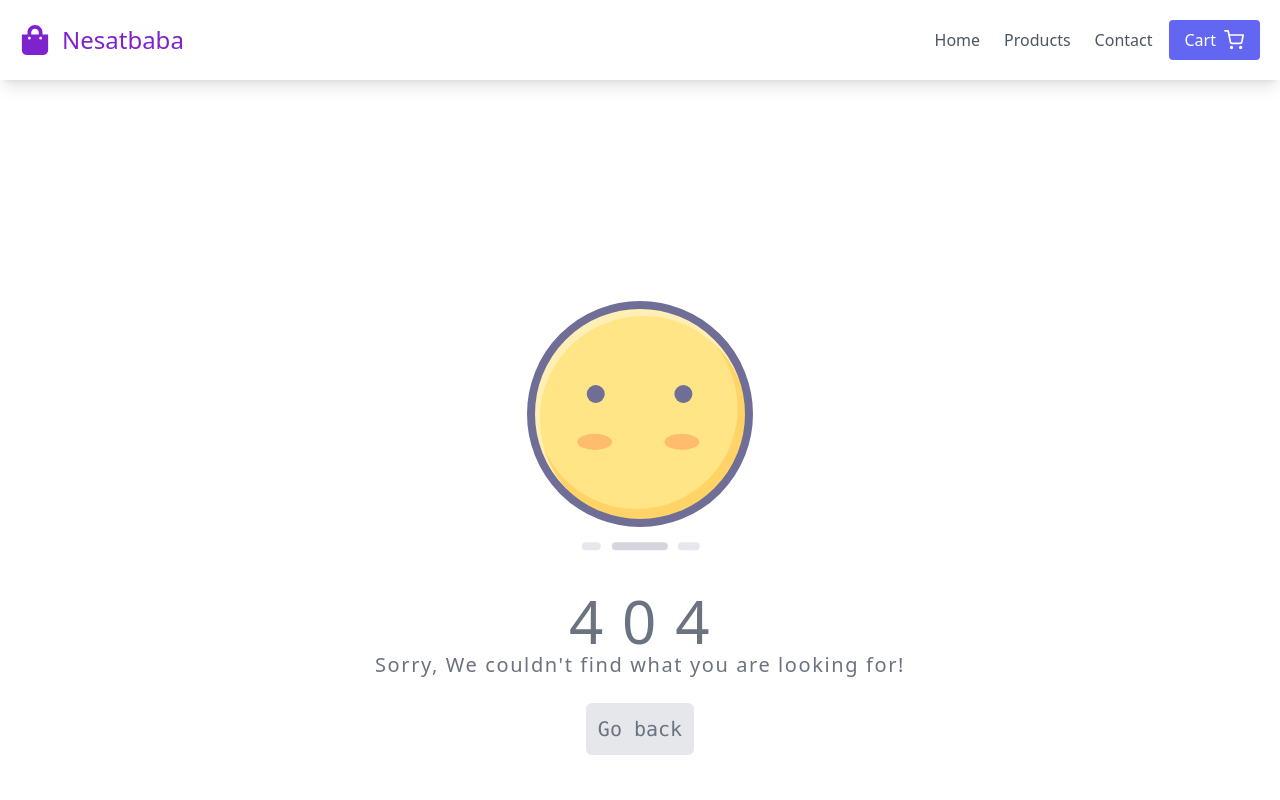
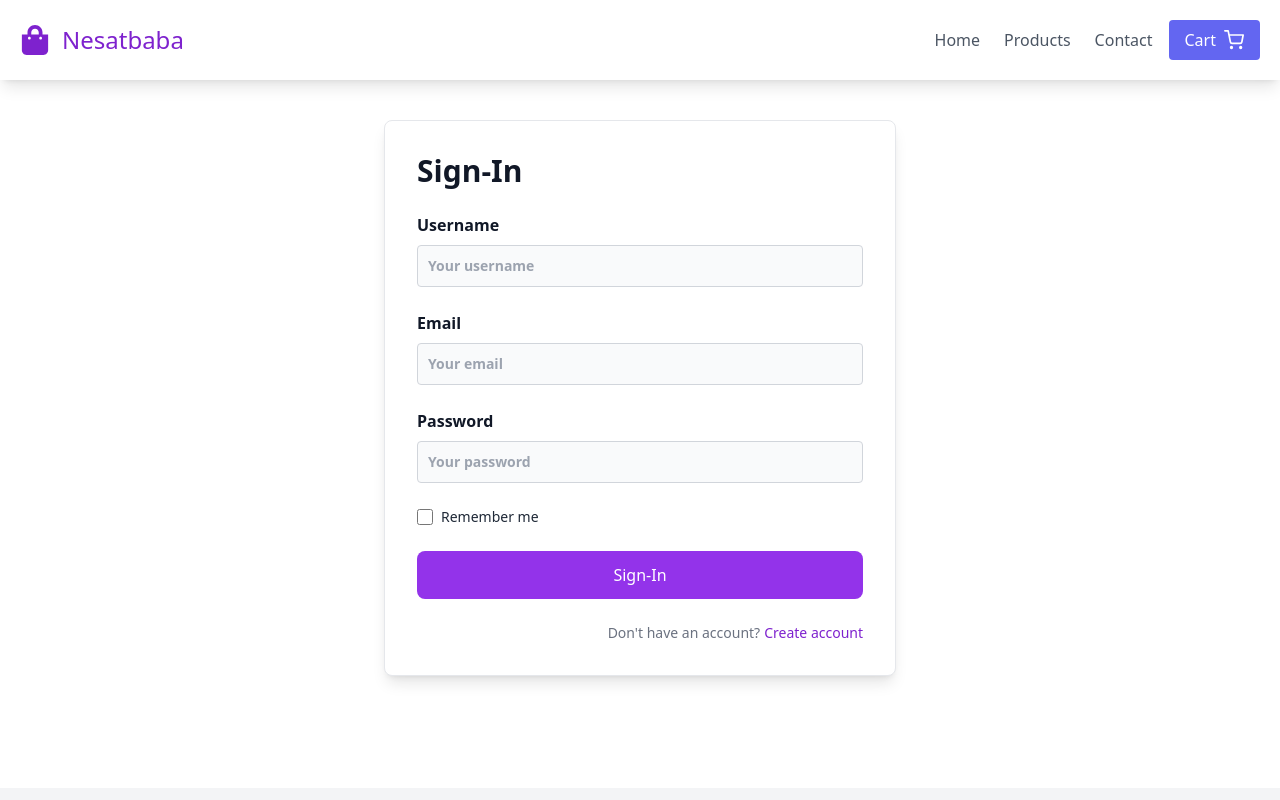
Before and after one commit to nesathanozturk/ozshop, a React (Create React App) app: page /sign-in in a window 1280 px wide. Shown: the top 800 px of the page. Built offline with nearby package versions, Linux system fonts and the light colour scheme; no server answers.

Commit message:
style: edited sign-in and changed name

```diff
--- a/src/components/auth/Auth.jsx
+++ b/src/components/auth/Auth.jsx
@@ -1,5 +1,18 @@
+import { auth } from "../../firebase";
+import { Outlet, Navigate } from "react-router-dom";
+import { useAuthState } from "react-firebase-hooks/auth";
+import Loading from "../loading/Loading";
+
 const Auth = () => {
-  return <div>Auth</div>;
+  const [user, loading, error] = useAuthState(auth);
+
+  if (error) return console.log("Error:", error);
+
+  if (loading) return <Loading />;
+
+  if (user) return <Navigate to="/" replace />;
+
+  return <Outlet />;
 };
 
 export default Auth;
--- a/src/pages/login/Login.jsx
+++ b/src/pages/sign-in/SignIn.jsx
@@ -4,7 +4,7 @@ import { useSignInWithEmailAndPassword } from "react-firebase-hooks/auth";
 import { useState } from "react";
 import Loading from "../../components/loading/Loading";
 
-const Login = () => {
+const SignIn = () => {
   const [username, setUsername] = useState("");
   const [email, setEmail] = useState("");
   const [password, setPassword] = useState("");
@@ -25,16 +25,14 @@ const Login = () => {
   };
 
   return (
-    <>
-      <div class="w-full max-w-sm p-4 bg-white border border-gray-200 rounded-lg shadow sm:p-6 md:p-8 dark:bg-gray-800 dark:border-gray-700">
-        <form class="space-y-6" action="#">
-          <h5 class="text-xl font-medium text-gray-900 dark:text-white text-center">
-            Log in
-          </h5>
+    <div className="flex justify-center items-center my-10">
+      <div className="w-full max-w-lg p-4 bg-white border border-gray-200 rounded-lg shadow-lg sm:p-6 md:p-8">
+        <form className="space-y-6" action="#">
+          <h5 className="text-3xl font-semibold text-gray-900">Sign-In</h5>
           <div>
             <label
-              for="username"
-              class="block mb-2 text-sm font-medium text-gray-900 dark:text-white"
+              htmlFor="username"
+              className="block mb-2 text-base font-semibold text-gray-900"
             >
               Username
             </label>
@@ -42,7 +40,7 @@ const Login = () => {
               type="username"
               name="username"
               id="username"
-              class="bg-gray-50 border border-gray-300 text-gray-900 text-sm rounded-lg focus:ring-blue-500 focus:border-blue-500 block w-full p-2.5 dark:bg-gray-600 dark:border-gray-500 dark:placeholder-gray-400 dark:text-white"
+              className="bg-gray-50 border border-gray-300 focus:outline-none text-gray-900 font-semibold text-sm rounded block w-full p-2.5"
               placeholder="Your username"
               required
               value={username}
@@ -51,8 +49,8 @@ const Login = () => {
           </div>
           <div>
             <label
-              for="email"
-              class="block mb-2 text-sm font-medium text-gray-900 dark:text-white"
+              htmlFor="email"
+              className="block mb-2 text-base font-semibold text-gray-900"
             >
               Email
             </label>
@@ -60,7 +58,7 @@ const Login = () => {
               type="email"
               name="email"
               id="email"
-              class="bg-gray-50 border border-gray-300 text-gray-900 text-sm rounded-lg focus:ring-blue-500 focus:border-blue-500 block w-full p-2.5 dark:bg-gray-600 dark:border-gray-500 dark:placeholder-gray-400 dark:text-white"
+              className="bg-gray-50 border border-gray-300 focus:outline-none text-gray-900 font-semibold text-sm rounded block w-full p-2.5"
               placeholder="Your email"
               required
               value={email}
@@ -69,8 +67,8 @@ const Login = () => {
           </div>
           <div>
             <label
-              for="password"
-              class="block mb-2 text-sm font-medium text-gray-900 dark:text-white"
+              htmlFor="password"
+              className="block mb-2 text-base font-semibold text-gray-900"
             >
               Password
             </label>
@@ -79,26 +77,26 @@ const Login = () => {
               name="password"
               id="password"
               placeholder="Your password"
-              class="bg-gray-50 border border-gray-300 text-gray-900 text-sm rounded-lg focus:ring-blue-500 focus:border-blue-500 block w-full p-2.5 dark:bg-gray-600 dark:border-gray-500 dark:placeholder-gray-400 dark:text-white"
+              className="bg-gray-50 border border-gray-300 focus:outline-none text-gray-900 font-semibold text-sm rounded block w-full p-2.5"
               required
               value={password}
               onChange={(e) => setPassword(e.target.value)}
             />
           </div>
-          <div class="flex items-start">
-            <div class="flex items-start">
-              <div class="flex items-center h-5">
+          <div className="flex items-start">
+            <div className="flex items-start">
+              <div className="flex items-center h-5">
                 <input
                   id="remember"
                   type="checkbox"
                   value=""
-                  class="w-4 h-4 border border-gray-300 rounded bg-gray-50 focus:ring-3 focus:ring-blue-300 dark:bg-gray-700 dark:border-gray-600 dark:focus:ring-blue-600 dark:ring-offset-gray-800 dark:focus:ring-offset-gray-800"
+                  className="w-4 h-4 border border-gray-300 rounded bg-gray-50 focus:ring-3 focus:ring-blue-300 dark:bg-gray-700 dark:border-gray-600 dark:focus:ring-blue-600 dark:ring-offset-gray-800 dark:focus:ring-offset-gray-800"
                   required
                 />
               </div>
               <label
-                for="remember"
-                class="ml-2 text-sm font-medium text-gray-900 dark:text-gray-300"
+                htmlFor="remember"
+                className="ml-2 text-sm font-medium text-gray-800"
               >
                 Remember me
               </label>
@@ -106,24 +104,24 @@ const Login = () => {
           </div>
           <button
             type="submit"
-            class="w-full text-white bg-blue-700 hover:bg-blue-800 focus:ring-4 focus:outline-none focus:ring-blue-300 font-medium rounded-lg text-sm px-5 py-2.5 text-center dark:bg-blue-600 dark:hover:bg-blue-700 dark:focus:ring-blue-800"
+            className="w-full text-white bg-purple-600 hover:bg-purple-800 focus:ring-4 focus:outline-none focus:ring-blue-300 font-medium rounded-lg text-base px-5 py-3 text-center transition-colors"
             onClick={handleLogin}
           >
-            Log in
+            Sign-In
           </button>
-          <div class="text-sm font-medium text-gray-500 dark:text-gray-300">
-            Not registered?
+          <div className="text-sm font-medium text-gray-500 text-right">
+            Don't have an account?
             <Link
               to="/sign-up"
-              class="text-blue-700 hover:underline dark:text-blue-500"
+              className="text-purple-700 hover:underline ml-1"
             >
               Create account
             </Link>
           </div>
         </form>
       </div>
-    </>
+    </div>
   );
 };
 
-export default Login;
+export default SignIn;
--- a/src/router/routes.js
+++ b/src/router/routes.js
@@ -7,7 +7,7 @@ const CategoryProducts = lazy(() =>
 );
 const Contact = lazy(() => import("../pages/contact/Contact"));
 const Home = lazy(() => import("../pages/home/Home"));
-const Login = lazy(() => import("../pages/login/Login"));
+const SignIn = lazy(() => import("../pages/sign-in/SignIn"));
 const SignUp = lazy(() => import("../pages/sign-up/SignUp"));
 const Products = lazy(() => import("../pages/products/Products"));
 const ProductDetail = lazy(() =>
@@ -34,10 +34,10 @@ const routes = [
         ),
       },
       {
-        path: "/login",
+        path: "/sign-in",
         element: (
           <Suspense>
-            <Login />
+            <SignIn />
           </Suspense>
         ),
       },
```
